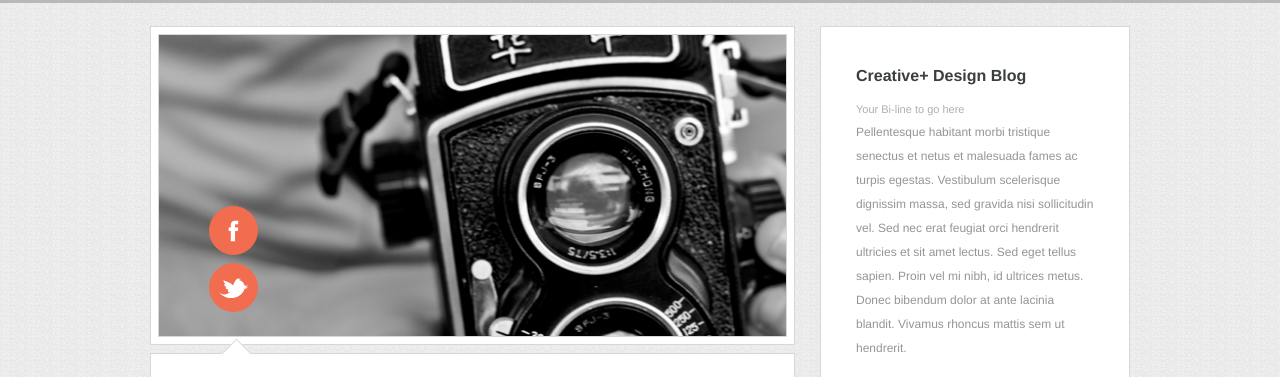
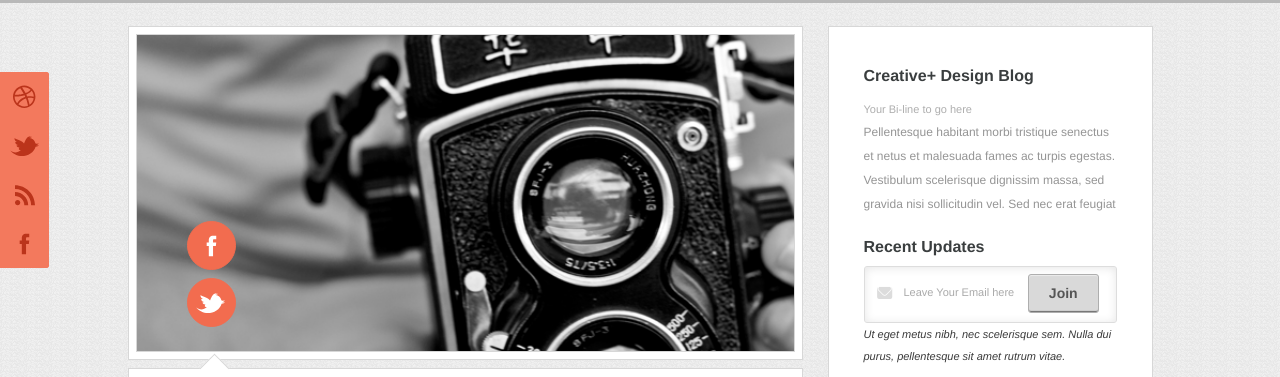
Before and after one commit to sergiienko/creative, a website: page src/index.html in a window 1280 px wide. Shown: the part 88-465 px from the top of the page. Drawn offline with nearby package versions, Linux system fonts and the light colour scheme; files that its build step writes are made by us from their sources.

Commit message:
Added social bar

```diff
--- a/src/_header.html
+++ b/src/_header.html
@@ -7,6 +7,7 @@
   <meta name="viewport" content="width=device-width, initial-scale=1.0">
   <title>Creative</title>
 
+  <link rel="icon" href="favicon.png">
   <link rel="stylesheet" href="css/style.css">
 
 
--- a/src/_svg.html
+++ b/src/_svg.html
@@ -9,5 +9,8 @@
   <symbol id="icon-rss">
     <path d="M1.573,10.200 C3.552,10.200 5.412,10.973 6.809,12.378 C8.209,13.784 8.980,15.656 8.980,17.649 C8.980,17.649 12.028,17.649 12.028,17.649 C12.028,11.861 7.338,7.151 1.573,7.151 C1.573,7.151 1.573,10.200 1.573,10.200 ZM1.578,4.796 C8.629,4.796 14.365,10.563 14.365,17.652 C14.365,17.652 17.414,17.652 17.414,17.652 C17.414,8.882 10.310,1.747 1.578,1.747 C1.578,1.747 1.578,4.796 1.578,4.796 ZM5.794,15.523 C5.794,16.689 4.848,17.634 3.682,17.634 C2.516,17.634 1.571,16.689 1.571,15.523 C1.571,14.357 2.516,13.412 3.682,13.412 C4.848,13.412 5.794,14.357 5.794,15.523 Z"></path>
   </symbol>
+  <symbol id="icon-dr">
+    <path d="M11.225,23.013 C5.038,23.013 0.005,17.980 0.005,11.793 C0.005,5.606 5.038,0.572 11.225,0.572 C17.412,0.572 22.446,5.606 22.446,11.793 C22.446,17.980 17.412,23.013 11.225,23.013 ZM20.688,13.329 C20.360,13.225 17.722,12.438 14.718,12.919 C15.972,16.364 16.482,19.170 16.580,19.753 C18.730,18.299 20.261,15.996 20.688,13.329 ZM14.969,20.630 C14.827,19.789 14.270,16.859 12.924,13.362 C12.903,13.369 12.882,13.376 12.861,13.383 C7.456,15.267 5.515,19.016 5.342,19.369 C6.968,20.636 9.010,21.392 11.225,21.392 C12.553,21.392 13.818,21.120 14.969,20.630 ZM4.105,18.216 C4.322,17.844 6.952,13.489 11.895,11.891 C12.020,11.851 12.146,11.813 12.273,11.777 C12.032,11.233 11.770,10.688 11.496,10.151 C6.710,11.583 2.065,11.523 1.646,11.515 C1.643,11.612 1.641,11.710 1.641,11.808 C1.641,14.269 2.574,16.517 4.105,18.216 ZM1.844,9.845 C2.272,9.850 6.221,9.867 10.704,8.677 C9.116,5.854 7.403,3.481 7.151,3.134 C4.469,4.399 2.465,6.871 1.844,9.845 ZM8.979,2.490 C9.244,2.845 10.985,5.215 12.555,8.100 C15.963,6.823 17.406,4.884 17.579,4.638 C15.886,3.137 13.661,2.224 11.225,2.224 C10.452,2.224 9.700,2.316 8.979,2.490 ZM18.644,5.747 C18.442,6.020 16.836,8.079 13.292,9.526 C13.515,9.982 13.729,10.447 13.928,10.914 C13.999,11.080 14.067,11.244 14.135,11.408 C17.324,11.008 20.492,11.650 20.808,11.717 C20.787,9.455 19.979,7.378 18.644,5.747 Z"></path>
+  </symbol>
 </defs>
 </svg>
--- a/src/index.html
+++ b/src/index.html
@@ -104,7 +104,7 @@
         <div class="ba-widget">
           <h3 class="ba-widget__title">Creative+ Design Blog</h3>
           <span class="ba-widget__by-line">Your Bi-line to go here</span>
-          <p class="ba-widget__text">Pellentesque habitant morbi tristique senectus et netus et malesuada fames ac turpis egestas. Vestibulum scelerisque dignissim massa, sed gravida nisi sollicitudin vel. Sed nec erat feugiat orci hendrerit ultricies et sit amet lectus. Sed eget tellus sapien. Proin vel mi nibh, id ultrices metus. Donec bibendum dolor at ante lacinia blandit. Vivamus rhoncus mattis sem ut hendrerit. </p>
+          <p class="ba-widget__text">Pellentesque habitant morbi tristique senectus et netus et malesuada fames ac turpis egestas. Vestibulum scelerisque dignissim massa, sed gravida nisi sollicitudin vel. Sed nec erat feugiat</p>
         </div>
         <!-- /.ba-widget -->
         <div class="ba-widget">
@@ -201,4 +201,28 @@
 </footer>
 <!-- /.ba-footer -->
 
+<div class="ba-social-bar show-for-large-up">
+  <a href="#">
+    <svg viewBox="0 0 23 24">
+      <use xlink:href="#icon-dr"></use>
+    </svg>
+  </a>
+  <a href="#">
+    <svg viewBox="0 0 29 21">
+      <use xlink:href="#icon-tw"></use>
+    </svg>
+  </a>
+  <a href="#">
+    <svg viewBox="0 0 19 19">
+      <use xlink:href="#icon-rss"></use>
+    </svg>
+  </a>
+  <a href="#">
+    <svg viewBox="0 0 14 26">
+      <use xlink:href="#icon-fb"></use>
+    </svg>
+  </a>
+</div>
+<!-- ./ba-social-bar -->
+
 <include src="_footer.html"></include>
--- a/src/scss/foundation/_settings.scss
+++ b/src/scss/foundation/_settings.scss
@@ -79,7 +79,7 @@ $include-html-global-classes: $include-html-classes;
 // $include-html-grid-classes: $include-html-classes;
 // $include-xl-html-grid-classes: false;
 
-$row-width: rem-calc(1005);
+$row-width: rem-calc(1050);
 // $total-columns: 12;
 $column-gutter: rem-calc(25);
 
@@ -1431,7 +1431,7 @@ $topbar-link-font-size: rem-calc(12);
 // $topbar-link-bg-active-hover: scale-color($primary-color, $lightness: -14%);
 // $topbar-link-font-family: $body-font-family;
 // $topbar-link-text-transform: none;
-// $topbar-link-padding: ($topbar-height / 3);
+$topbar-link-padding: rem-calc(9);
 // $topbar-back-link-size: rem-calc(18);
 // $topbar-link-dropdown-padding: rem-calc(20);
 // $topbar-button-font-size: .75rem;
--- a/src/scss/mixin.scss
+++ b/src/scss/mixin.scss
@@ -69,7 +69,14 @@
   }
 }
 
-@mixin social($direction: horizontal, $gutter: 12px) {
+@mixin social(
+    $direction: horizontal,
+    $gutter: 12px,
+    $border-radius: 50%,
+    $bg-color: $primary-color,
+    $hover-bg-color: transparent,
+    $icon-color: $white) {
+
   font-size: 0;
 
   a {
@@ -85,19 +92,19 @@
     width: 49px;
     height: 49px;
     line-height: 49px;
-    border: 1px solid $primary-color;
-    border-radius: 50%;
-    background-color: $primary-color;
+    border: 1px solid $bg-color;
+    border-radius: $border-radius;
+    background-color: $bg-color;
     text-align: center;
 
     &:hover {
-      background-color: transparent;
+      background-color: $hover-bg-color;
     }
 
     svg {
       display: inline-block;
       vertical-align: middle;
-      fill: $white;
+      fill: $icon-color;
       height: 24px;
     }
   }
--- a/src/scss/style.scss
+++ b/src/scss/style.scss
@@ -208,3 +208,20 @@ ul {
     opacity: .5;
   }
 }
+
+.ba-social-bar {
+  @include social(
+    $direction: vertical,
+    $gutter: 0,
+    $border-radius: 0,
+    $bg-color: #f3795d,
+    $hover-bg-color: #d9654d,
+    $icon-color: #bb341b);
+
+  position: fixed;
+  top: 20%;
+  left: 0;
+  // border-top-right-radius: 3px;
+  border-radius: 0 $global-radius $global-radius 0;
+  overflow: hidden;
+}
```
Also changed, not shown: build/css/style.css, build/favicon.png (added), build/index.html, src/favicon.png (added), 1 other file.
